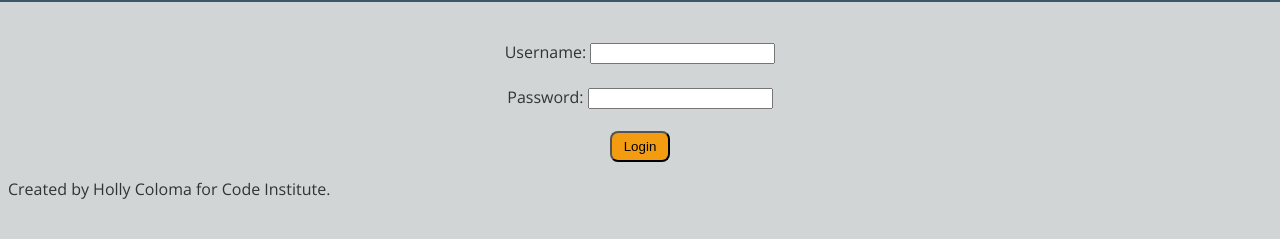
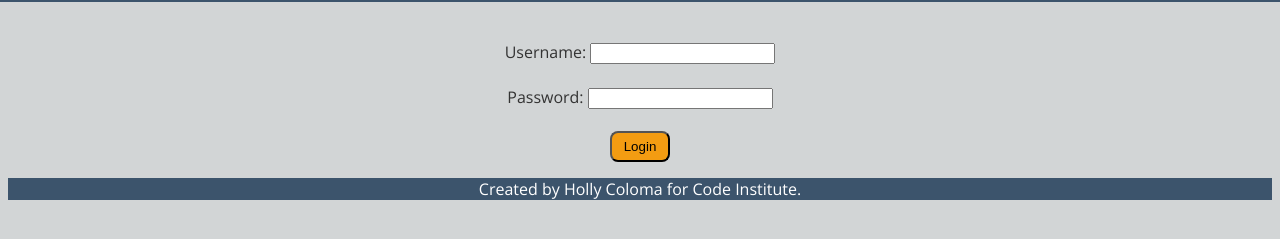
Before and after one commit to hpcoloma/Javascrip-pp2, a plain HTML site: page index.html in a window 1280 px wide. Shown: the part 261-500 px from the top of the page. Drawn offline with nearby package versions, Linux system fonts and the light colour scheme.

Commit message:
Add style to the footer

```diff
--- a/assets/css/style.css
+++ b/assets/css/style.css
@@ -39,3 +39,11 @@ button {
     padding: 6px 12px;
     border-radius: 8px;
 }
+
+
+/*Footer*/
+footer {
+    text-align: center;
+    background-color: #3C546C;
+    color: #ffffff;
+}
```
